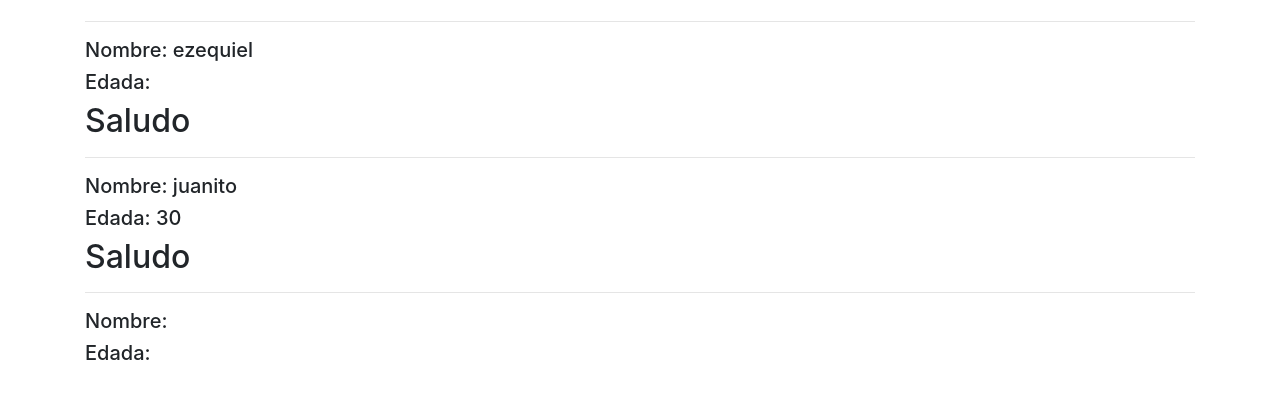
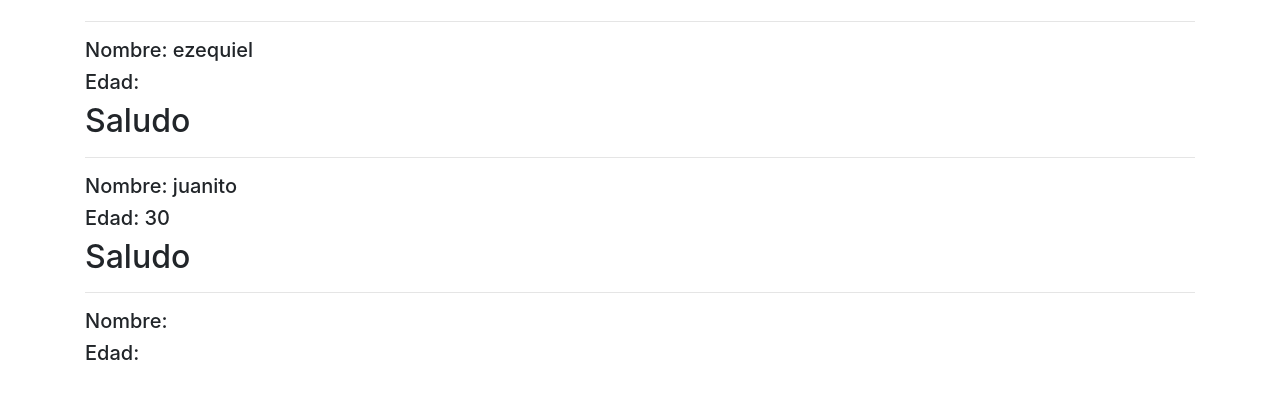
Before and after one commit to ezgatrabajo/curso_clase1, a React (Create React App) app: page / in a window 1280 px wide. Shown: the part 162-560 px from the top of the page. Built offline with nearby package versions, Linux system fonts and the light colour scheme.

Commit message:
1 file modified, 2 added

```diff
--- a/src/componentes/Saludo.jsx
+++ b/src/componentes/Saludo.jsx
@@ -13,7 +13,7 @@ const Saludo = props => {
       <h2>Saludo</h2>
       <hr />
       <h5>Nombre: {props.persona}</h5>
-      <h5>Edada: {props.edad}</h5>
+      <h5>Edad: {props.edad}</h5>
     </Fragment>
   );
 };
```
Also changed, not shown: src/componentes/Base.jsx (added, +7 -0 lines), src/componentes/Comentario.jsx (added, +16 -0 lines).
